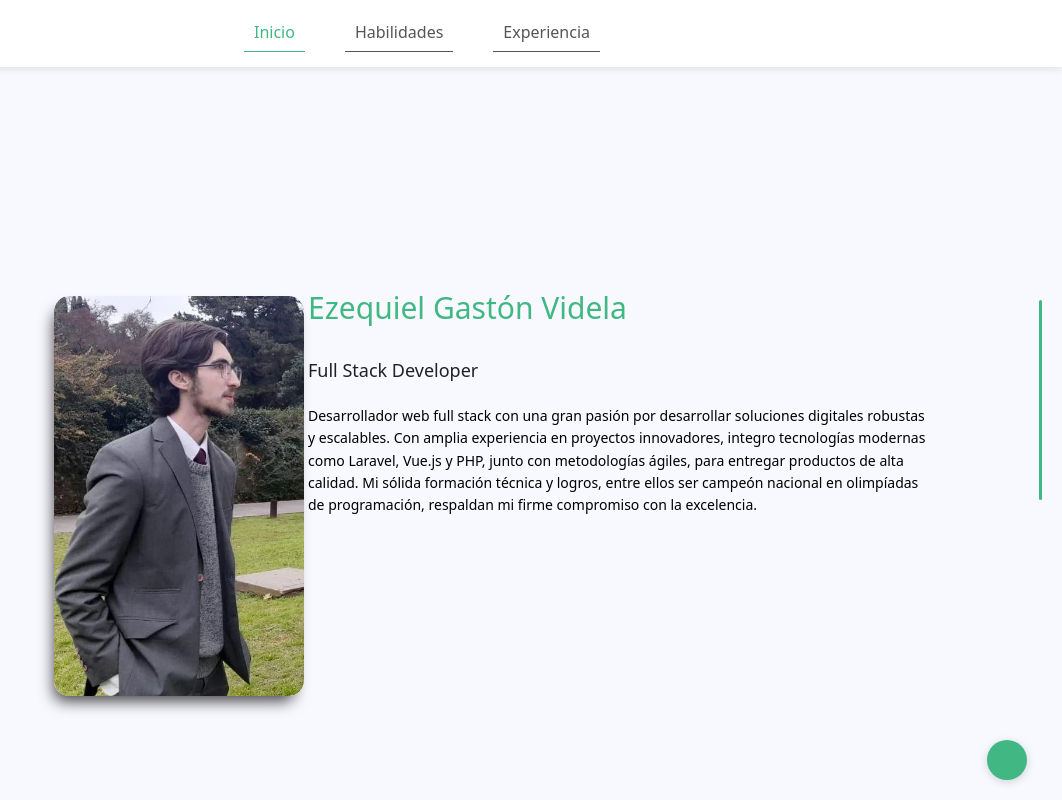
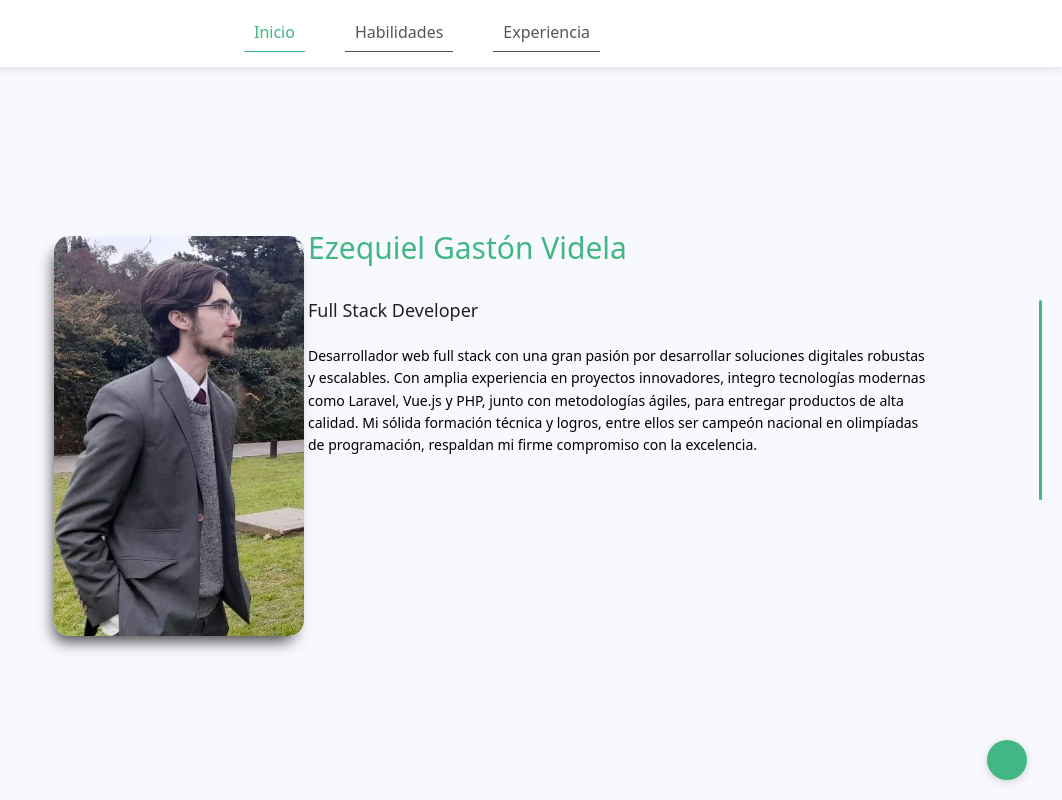
Before and after one commit to ezequielgv/portfolio, a Vue app: page / in a window 1280 px wide. Shown: the whole page, without its empty margins (218-1280 px from the left). Built offline with nearby package versions, Linux system fonts and the light colour scheme; some icons are missing.

Commit message:
new file:   docs/assets/index-B2FbxLDs.css 	deleted:    docs/assets/index-Bd1Yx40u.css 	renamed:    docs/assets/index-CAejqViX.js -> docs/assets/index-BykDXEVY.js 	modified:   docs/index.html 	modified:   src/assets/styles/global.css

```diff
--- a/src/assets/styles/global.css
+++ b/src/assets/styles/global.css
@@ -218,7 +218,7 @@
     #inicio {
         align-items: center;
         justify-content: center;
-        padding-bottom: 75px;
+        margin-top: -60px !important;
     }
 
     /* Fix empty space in hero section */
```
Also changed, not shown: 4 other files (tests, documents, lock files or other folders).
